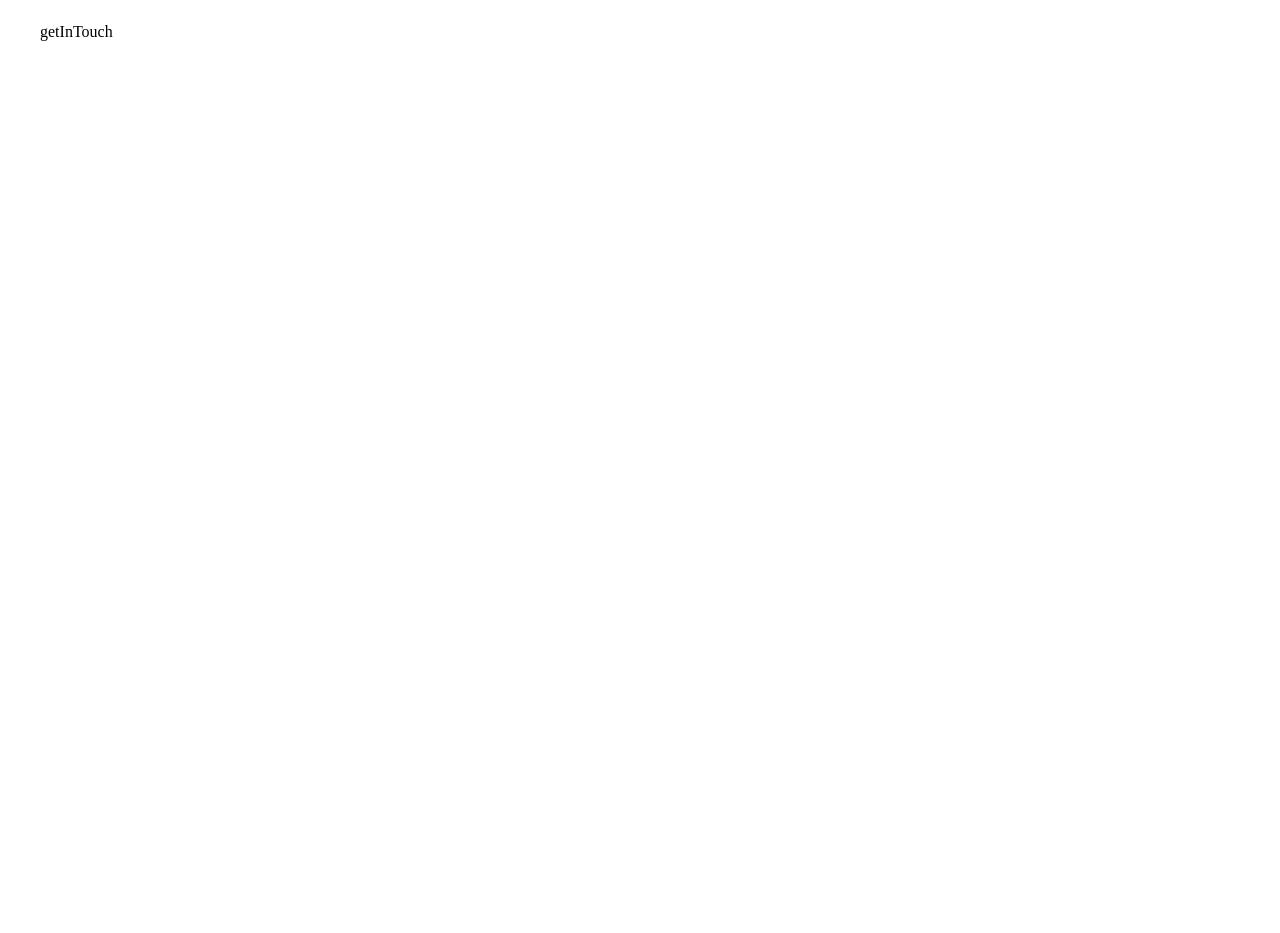
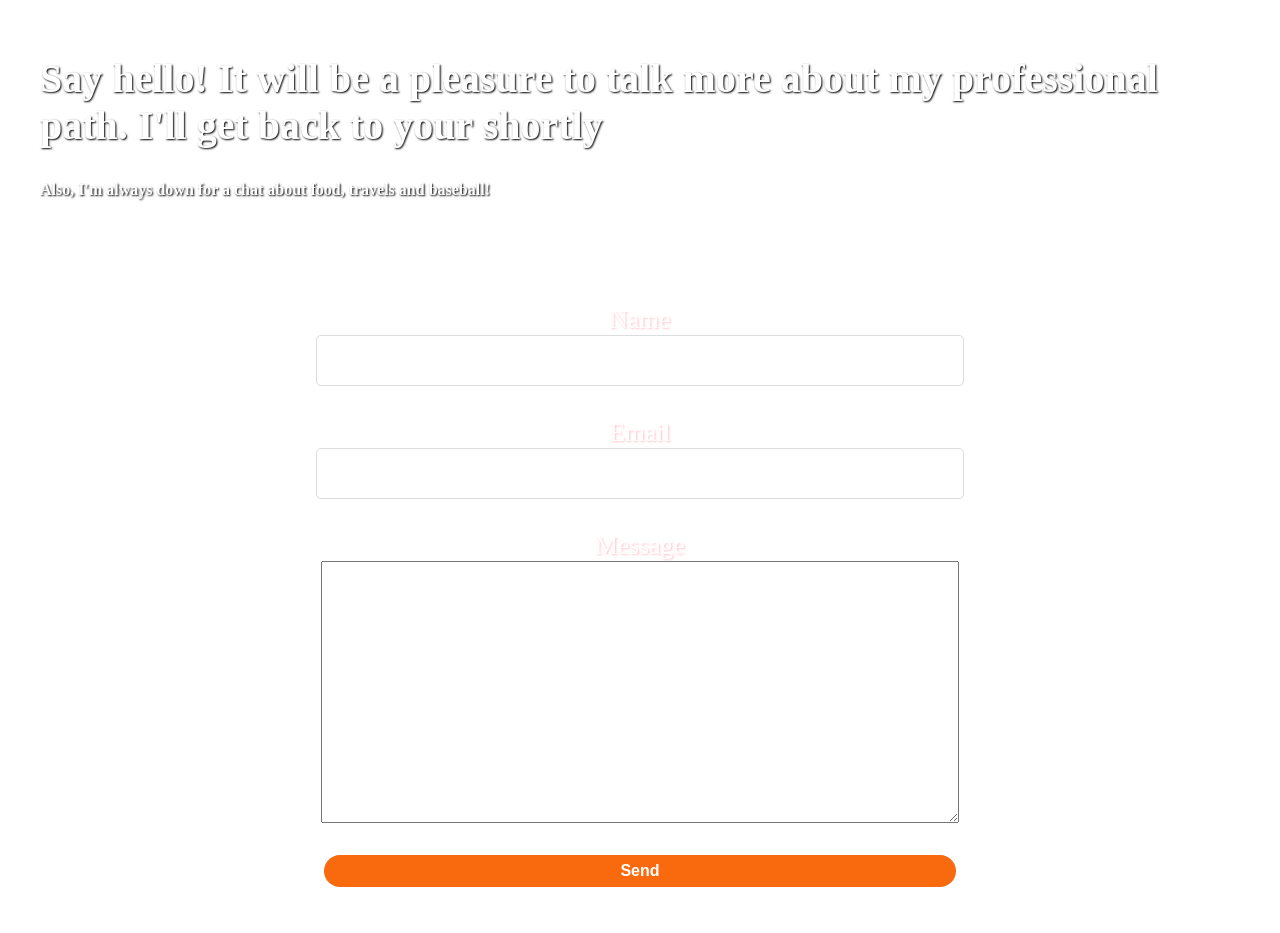
Before and after one commit to vitordalbemcosta/portifolio, a Gatsby site: page /contacts in a window 1280 px wide. Built offline with nearby package versions, Linux system fonts and the light colour scheme; Gatsby itself is replaced by a stand-in of ours.

Commit message:
form to get in touch added

```diff
--- a/package.json
+++ b/package.json
@@ -15,6 +15,7 @@
     "clean": "gatsby clean"
   },
   "dependencies": {
+    "@emailjs/browser": "^4.1.0",
     "@fortawesome/fontawesome-svg-core": "^6.5.1",
     "@fortawesome/free-brands-svg-icons": "^6.5.1",
     "@fortawesome/free-solid-svg-icons": "^6.5.1",
--- a/src/pageComponents/GetInTouch/index.jsx
+++ b/src/pageComponents/GetInTouch/index.jsx
@@ -1,17 +1,117 @@
-import React from 'react'
+import React, { useRef } from 'react'
 import styled from 'styled-components'
+import emailjs from '@emailjs/browser'
 import Box from '../../components/Box'
 
-const Wrapper = styled.div`
-  min-height: 1000px;
-`
+const GetInTouch = () => {
+  const form = useRef()
 
-const GetInTouch = () => {
+  const sendEmail = (e) => {
+    e.preventDefault()
+
+    emailjs
+      .sendForm('service_1x7o7ti', 'template_bdmn4hi', form.current, {
+        publicKey: 'NoJd2qYuePKY6rp-b',
+      })
+      .then(
+        () => {
+          console.log('Sucess, looking forward to chatting to you soon!')
+        },
+        (error) => {
+          console.log('FAILED...', error.text)
+        },
+      )
+  }
+
   return (
-    <Wrapper>
-      <Box>getInTouch</Box>
-    </Wrapper>
+    <>
+      <Box>
+        <Heading>
+          Say hello! It will be a pleasure to talk more about my professional
+          path. I'll get back to your shortly
+        </Heading>
+        <Subheading>
+          Also, I'm always down for a chat about food, travels and baseball!
+        </Subheading>
+      </Box>
+      <Wrapper>
+        <Form ref={form} onSubmit={sendEmail}>
+          <Label>Name</Label>
+          <Input type="text" name="user_name" />
+          <Label>Email</Label>
+          <Input type="email" name="user_email" />
+          <Label>Message</Label>
+          <Textarea name="message" />
+          <input type="submit" value="Send" />
+        </Form>
+      </Wrapper>
+    </>
   )
 }
 
+const Heading = styled.h1`
+  margin-top: 2rem;
+  color: white;
+  text-shadow: 1px 1px 2px black;
+  font-size: 2.5rem;
+`
+const Subheading = styled.h3`
+  margin-top: 2rem;
+  margin-bottom: 1rem;
+  color: white;
+  text-shadow: 1px 1px 2px black;
+  font-size: 1rem;
+`
+
+const Wrapper = styled.div`
+  min-height: 700px;
+  display: flex;
+  align-items: center;
+
+  input[type='submit'] {
+    margin-top: 2rem;
+    width: 50%;
+    height: 2rem;
+    cursor: pointer;
+    background: rgb(249, 105, 14);
+    color: white;
+    border: none;
+    border-radius: 20px;
+    font-weight: 600;
+    font-size: 1rem;
+  }
+`
+const Form = styled.form`
+  display: flex;
+  flex-direction: column;
+  flex-wrap: nowrap;
+  align-items: center;
+  width: 100%;
+  font-size: 16px;
+`
+const Input = styled.input`
+  width: 50%;
+  height: 35px;
+  padding: 7px;
+  outline: none;
+  border-radius: 5px;
+  border: 1px solid rgb(220, 220, 220);
+
+  &:focus {
+    border: 2px solid rgba(0, 206, 158, 1);
+  }
+`
+const Label = styled.label`
+  margin-top: 2rem;
+  font-size: 1.6rem;
+  color: white;
+  font-weight: 500;
+  text-shadow: 1px 1px 2px pink;
+`
+
+const Textarea = styled.textarea`
+  width: 50%;
+  height: 16rem;
+`
+
 export default GetInTouch
--- a/src/pageComponents/Projects/index.jsx
+++ b/src/pageComponents/Projects/index.jsx
@@ -61,6 +61,8 @@ const Projects = () => {
               <ProjectTitle>{project.title}</ProjectTitle>
               <FontAwesomeIcon icon={faGithub} style={iconStyle} />
             </Link>
+            <ProjectDetails>{project.details}</ProjectDetails>
+            <ProjectTechnologies>{project.technologies}</ProjectTechnologies>
           </ProjectItem>
         ))}
       </ProjectsWrapper>
```
Also changed, not shown: src/pageComponents/About/index.jsx (+7 -27 lines), src/utils/personalProjectsData.js (+10 -6 lines), 1 other file.
